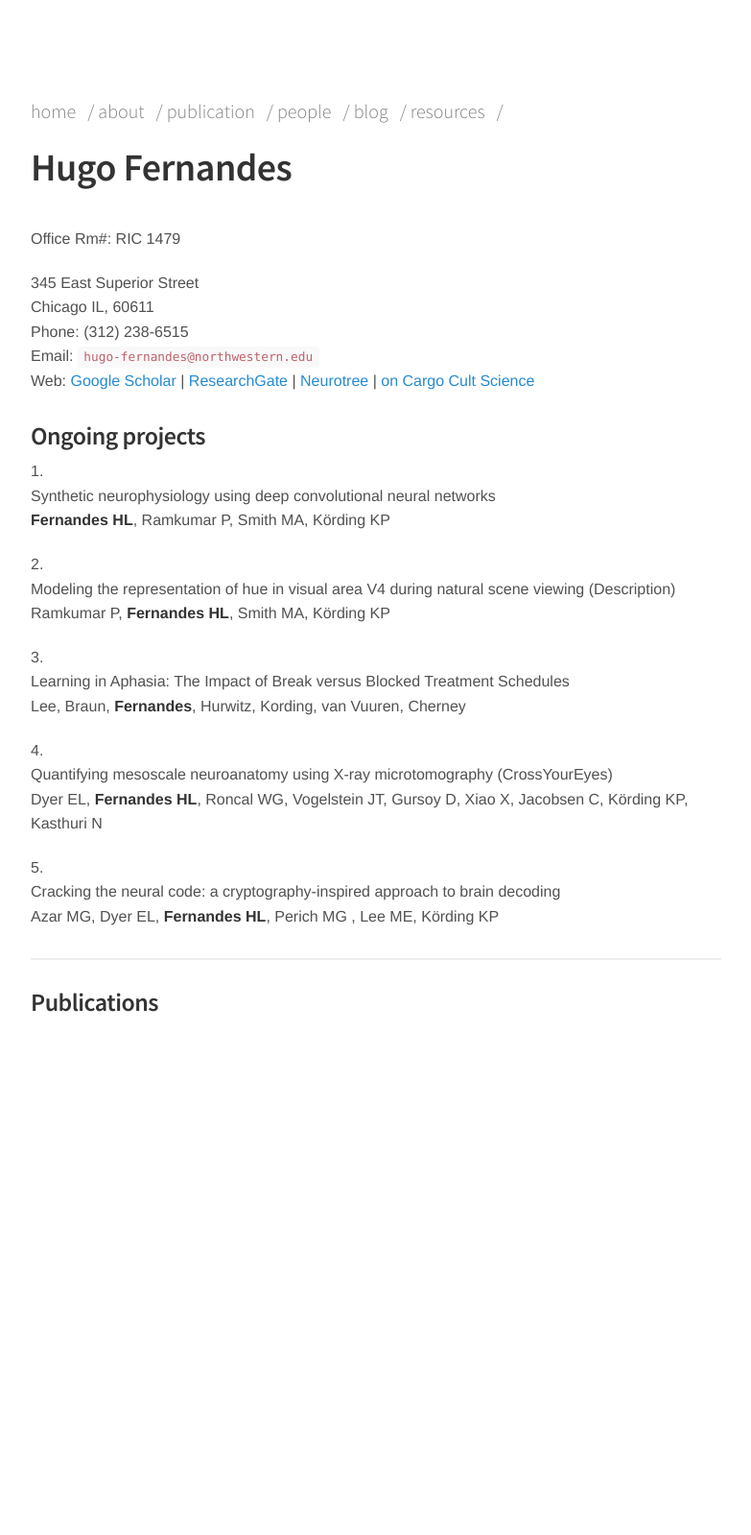
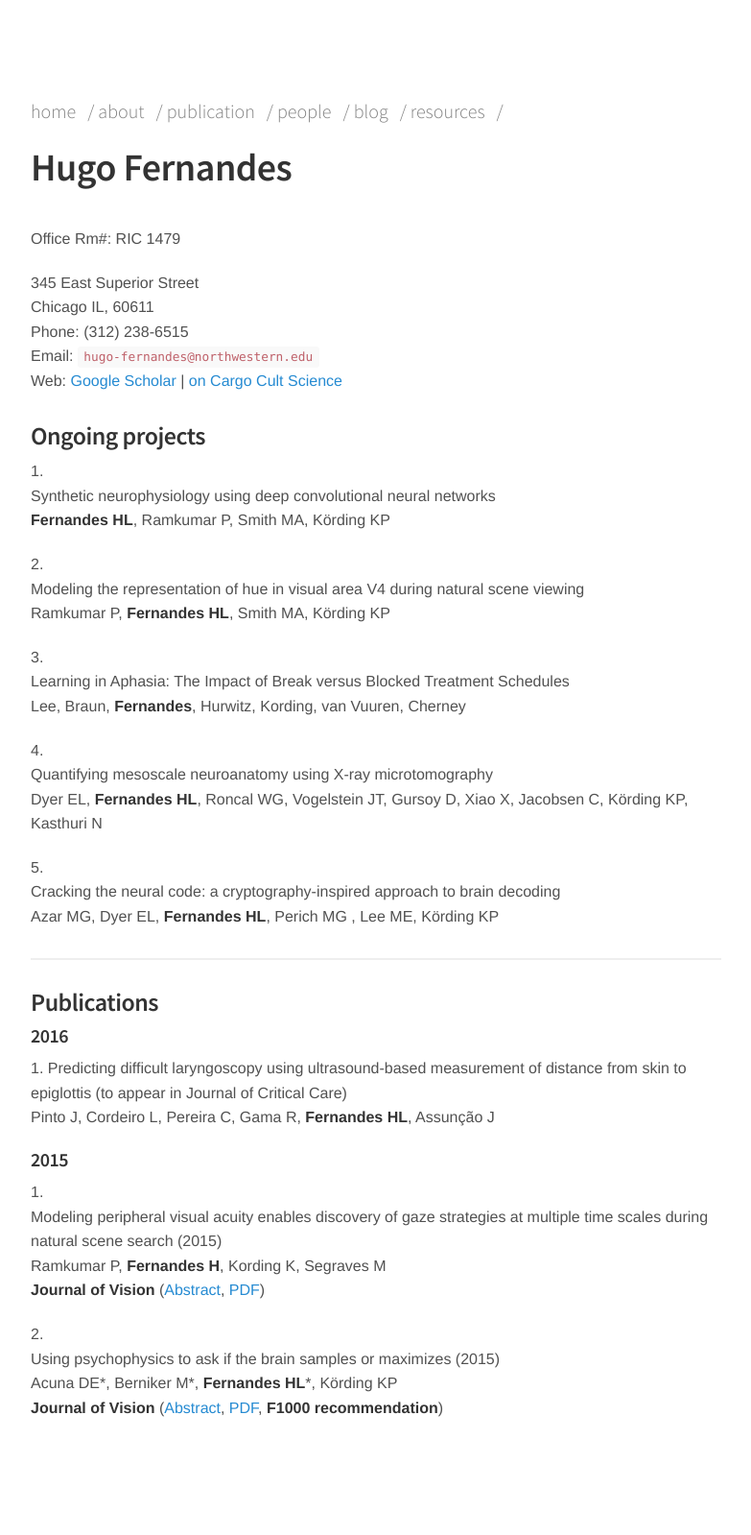
Before and after one commit to KordingLab/KordingLab.github.io, a Jekyll site: the page built from _people/hugo_fernandes.md, in a window 1280 px wide. Shown: the whole page at 96% size, without its empty margins (248-1031 px from the left). Built offline with Jekyll 4.4.1, drawn with Linux system fonts in a browser that asks for light colours; nearby versions of some CDN libraries; comment, search, counter and statistics services are not loaded; before the commit the page ends 1168 px from its top, so only the background shows below that.

Commit message:
Update hugo_fernandes.md

```diff
--- a/_people/hugo_fernandes.md
+++ b/_people/hugo_fernandes.md
@@ -11,7 +11,7 @@ Office Rm#: RIC 1479
 Chicago IL, 60611<br>
 Phone: (312) 238-6515<br>
 Email: `hugo-fernandes@northwestern.edu`<br>
-Web: [Google Scholar](https://scholar.google.com/citations?user=JG7xb2AAAAAJ) | [ResearchGate](https://www.researchgate.net/profile/Hugo_Fernandes5) | [Neurotree](http://neurotree.org/neurotree/tree.php?pid=23445) | [on Cargo Cult Science](http://www.californiachaparral.com/images/CargoCult.pdf)
+Web: [Google Scholar](https://scholar.google.com/citations?user=JG7xb2AAAAAJ) | [on Cargo Cult Science](http://www.californiachaparral.com/images/CargoCult.pdf)
 
 
 ### Ongoing projects
@@ -19,18 +19,33 @@ Web: [Google Scholar](https://scholar.google.com/citations?user=JG7xb2AAAAAJ) |
 18. Synthetic neurophysiology using deep convolutional neural networks<br>
 **Fernandes HL**, Ramkumar P, Smith MA, Körding KP
 
-17. Modeling the representation of hue in visual area V4 during natural scene viewing (Description)<br>
+17. Modeling the representation of hue in visual area V4 during natural scene viewing <br>
 Ramkumar P, **Fernandes HL**, Smith MA, Körding KP
 
 16. Learning in Aphasia: The Impact of Break versus Blocked Treatment Schedules<br>
 Lee, Braun, **Fernandes**, Hurwitz, Kording, van Vuuren, Cherney
 
-15. Quantifying mesoscale neuroanatomy using X-ray microtomography (CrossYourEyes)<br>
+15. Quantifying mesoscale neuroanatomy using X-ray microtomography <br>
 Dyer EL, **Fernandes HL**, Roncal WG, Vogelstein JT, Gursoy D, Xiao X, Jacobsen C, Körding KP, Kasthuri N
 
-14. Cracking the neural code: a cryptography-inspired approach to brain decoding<br>
+14. Cracking the neural code: a cryptography-inspired approach to brain decoding <br>
 Azar MG, Dyer EL, **Fernandes HL**, Perich MG , Lee ME, Körding KP
 
 <hr>
 
 ### Publications
+
+##### 2016
+13. Predicting difficult laryngoscopy using ultrasound-based measurement of distance from skin to epiglottis (to appear in Journal of Critical Care) <br>
+Pinto J, Cordeiro L, Pereira C, Gama R, **Fernandes HL**, Assunção J
+
+
+##### 2015
+12. Modeling peripheral visual acuity enables discovery of gaze strategies at multiple time scales during natural scene search (2015) <br>
+Ramkumar P, **Fernandes H**, Kording K, Segraves M <br>
+**Journal of Vision** ([Abstract](http://www.journalofvision.org/content/15/3/19.abstract), [PDF](http://www.journalofvision.org/content/15/3/19.full.pdf PDF))
+
+
+11. Using psychophysics to ask if the brain samples or maximizes (2015) <br>
+Acuna DE\*, Berniker M\*, **Fernandes HL**\*, Körding KP <br>
+ **Journal of Vision** ([Abstract](http://www.journalofvision.org/content/15/3/7.abstract), [PDF](http://www.journalofvision.org/content/15/3/7.full.pdf), [**F1000 recommendation**](http://f1000.com/prime/725389756?key=KfDGGy3MWelYpcg))
```
